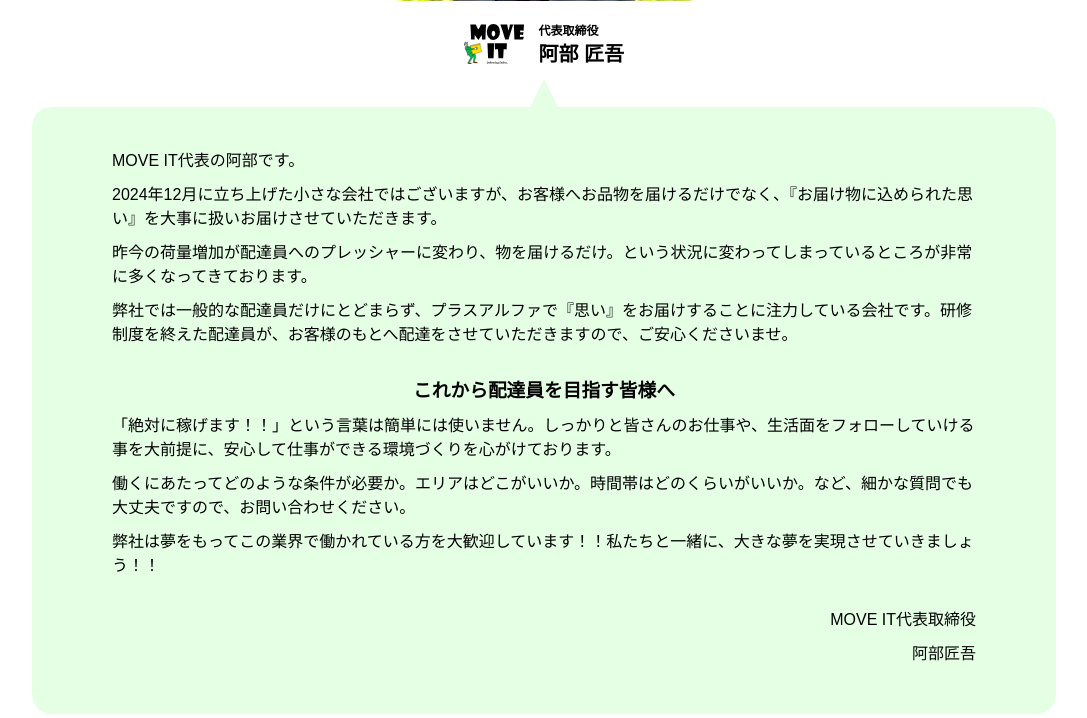
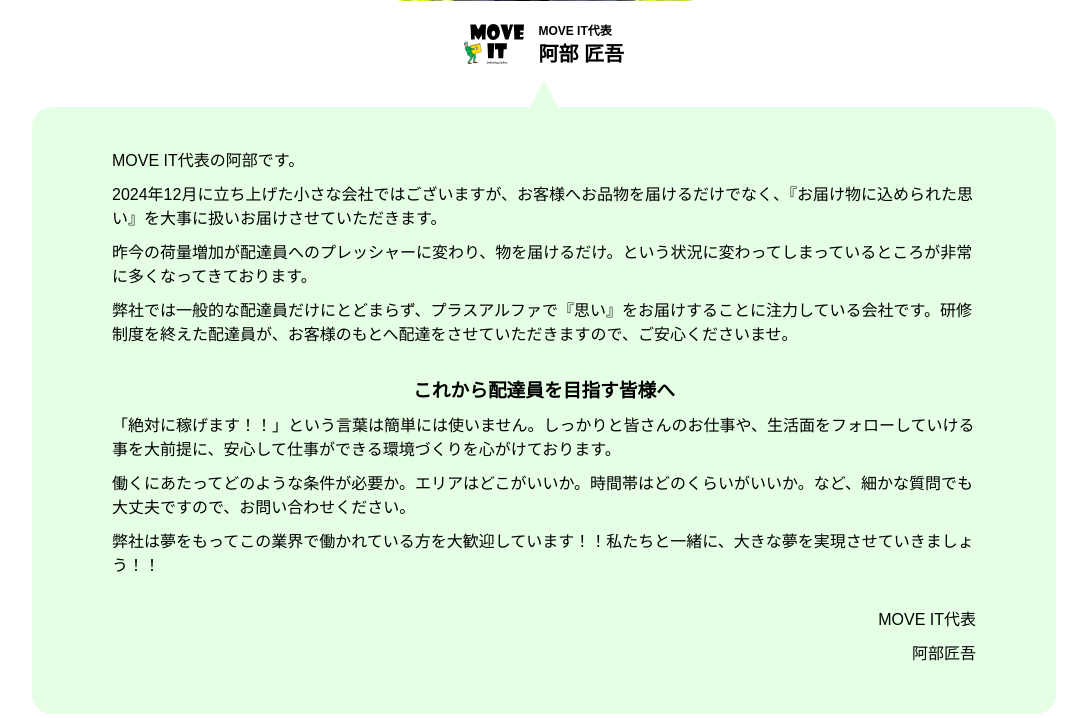
Before and after one commit to takashimomose/move-it, a Laravel app: page /ceo in a window 1280 px wide. Shown: the part 795-1513 px from the top of the page, without its empty margins (96-1183 px from the left). Run offline with Laravel 10, Linux system fonts and the light colour scheme; some web fonts are replaced.

Commit message:
modified the labels on ceo page and company info

```diff
--- a/src/resources/views/ceo.blade.php
+++ b/src/resources/views/ceo.blade.php
@@ -16,7 +16,7 @@
                     <div class="ceo-intro">
                         <img class="ceo-logo" src="{{ asset('images/logo.svg') }}" alt="ロゴ">
                         <div class="ceo-info">
-                            <p class="ceo-title">代表取締役</p>
+                            <p class="ceo-title">MOVE IT代表</p>
                             <p class="ceo-name">阿部 匠吾</p>
                         </div>
                     </div>
@@ -32,7 +32,7 @@
                         <p>働くにあたってどのような条件が必要か。エリアはどこがいいか。時間帯はどのくらいがいいか。など、細かな質問でも大丈夫ですので、お問い合わせください。</p>
                         <p>弊社は夢をもってこの業界で働かれている方を大歓迎しています！！私たちと一緒に、大きな夢を実現させていきましょう！！</p>
                         <div class="signature">
-                            <p>MOVE IT代表取締役</p>
+                            <p>MOVE IT代表</p>
                             <p>阿部匠吾</p>
                         </div>
                     </div>
--- a/src/resources/views/index.blade.php
+++ b/src/resources/views/index.blade.php
@@ -261,7 +261,7 @@
                             <td>軽貨物の運送業務</td>
                         </tr>
                         <tr>
-                            <th>代表取締役</th>
+                            <th>代表</th>
                             <td>阿部匠吾</td>
                         </tr>
                         <tr>
```
